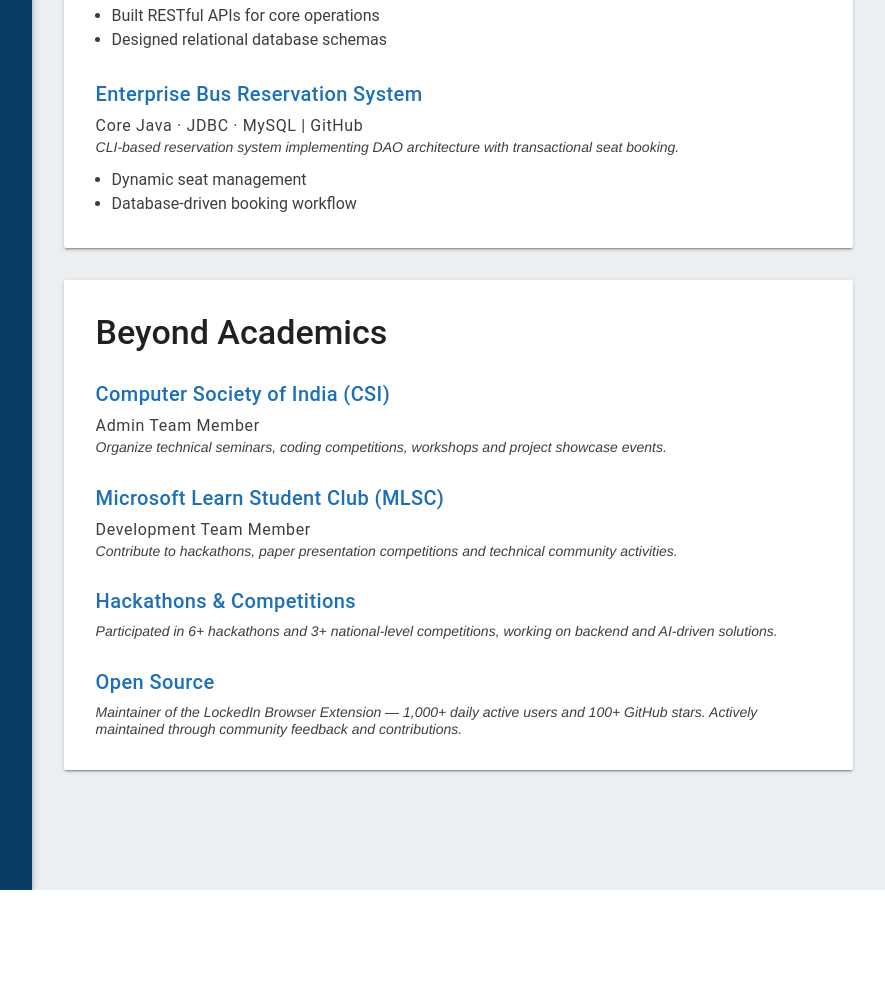
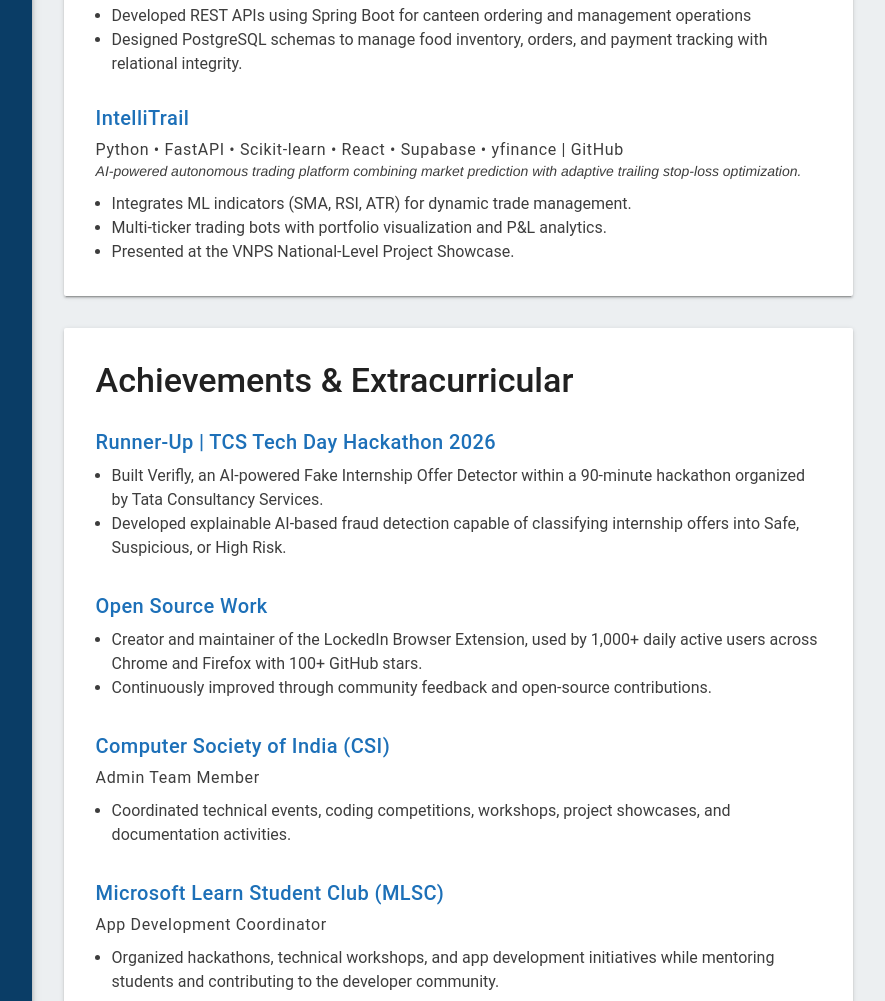
Before and after one commit to KartikHalkunde/kartikhalkunde.github.io, a plain HTML site: page index.html in a window 1280 px wide. Shown: the part 1158-2159 px from the top of the page, without its empty margins (395-1280 px from the left). Before the commit the page ends 2048 px from the top, so only its background shows below. Drawn offline with Linux system fonts and the light colour scheme.

Commit message:
mentioned tcs hackathon 2026 in the resume

```diff
--- a/index.html
+++ b/index.html
@@ -13,7 +13,8 @@
     <link rel="stylesheet" href="./css/materialdesignicons.min.css">
     <link rel="stylesheet" href="./css/style.css">
     <!-- Cloudflare Web Analytics -->
-    <script defer src='https://static.cloudflareinsights.com/beacon.min.js' data-cf-beacon='{"token": "ce2939b3275545c1be950e297dd83f96"}'></script>
+    <script defer src='https://static.cloudflareinsights.com/beacon.min.js'
+        data-cf-beacon='{"token": "ce2939b3275545c1be950e297dd83f96"}'></script>
 
 </head>
 
@@ -76,27 +77,32 @@
                     <h2 class="mdl-typography--title">Technical Skills</h2>
                     <ul>
                         <li>
-                            <p class="mdl-typography--caption mdl-typography--caption-color-contrast">Programming Languages</p>
+                            <p class="mdl-typography--caption mdl-typography--caption-color-contrast">Programming
+                                Languages</p>
                             <p class="mdl-typography--body-1">Java | SQL | JavaScript | Python | C</p>
                         </li>
                         <li>
                             <p class="mdl-typography--caption mdl-typography--caption-color-contrast">Backend
                                 Technologies</p>
-                            <p class="mdl-typography--body-1">Spring Boot | Spring Data JPA | REST APIs | JDBC | JAX-RS</p>
+                            <p class="mdl-typography--body-1">Spring Boot | Spring Data JPA | REST APIs | JDBC | JAX-RS
+                            </p>
                         </li>
                         <li>
                             <p class="mdl-typography--caption mdl-typography--caption-color-contrast">Databases</p>
                             <p class="mdl-typography--body-1">MySQL | PostgreSQL | Redis</p>
                         </li>
                         <li>
-                            <p class="mdl-typography--caption mdl-typography--caption-color-contrast">Developer Tools</p>
-                            <p class="mdl-typography--body-1">Git | Maven | IntelliJ IDEA | VS Code | Postman | Docker | Linux </p>
+                            <p class="mdl-typography--caption mdl-typography--caption-color-contrast">Developer Tools
+                            </p>
+                            <p class="mdl-typography--body-1">Git | Maven | IntelliJ IDEA | VS Code | Postman | Docker |
+                                Linux </p>
                         </li>
 
                         <li>
                             <p class="mdl-typography--caption mdl-typography--caption-color-contrast">Core CS Concepts
                             </p>
-                            <p class="mdl-typography--body-1">Data Structures & Algorithms | OOP | DBMS | OS | System Design</p>
+                            <p class="mdl-typography--body-1">Data Structures & Algorithms | OOP | DBMS | OS | System
+                                Design</p>
                         </li>
                     </ul>
                 </div>
@@ -118,7 +124,7 @@
                         2024 – 2028, Mumbai University
                     </p>
                     <ul class="mdl-typography--subhead mdl-typography--subhead-color-contrast">
-                        <li>CGPA: 8.11 / 10</li>
+                        <li>Grade: 8.11 / 10</li>
                     </ul>
                 </section>
             </section>
@@ -130,16 +136,20 @@
                     <h3 class="mdl-typography--title mdl-color-text--indigo-500">Tata Communications Limited</h3>
                     <p class="mdl-typography--subhead mdl-typography--subhead-color-contrast">Project Trainee Intern</p>
                     <p class="mdl-typography--body-1 mdl-typography--body-1-color-contrast">
-                        Summer 2026  |  Mumbai, India
+                        Summer 2026 | Mumbai, India
                     </p>
                     <ul class="mdl-typography--subhead mdl-typography--subhead-color-contrast">
-                        <li>Developed and enhanced enterprise RESTful APIs for the MOVE platform using Java, Spring Boot and legacy JAX-RS.</li>
-                        <li>Implemented enterprise authentication by integrating the Access Manager APIs and handling JWT-based authentication
-for secure downstream API communication.</li>
-                        <li>Developed JUnit test cases and validated REST APIs using Postman to ensure functionality and reliability across
-multiple service endpoints.</li>
-<li>Worked with Azure DevOps, Git, Redis, MySQL, Docker, and Azure Kubernetes Service (AKS) as part of enterprise
-backend development and deployment workflows.</li>
+                        <li>Developed and enhanced enterprise RESTful APIs for the MOVE platform using Java, Spring Boot
+                            and legacy JAX-RS.</li>
+                        <li>Implemented enterprise authentication by integrating the Access Manager APIs and handling
+                            JWT-based authentication
+                            for secure downstream API communication.</li>
+                        <li>Developed JUnit test cases and validated REST APIs using Postman to ensure functionality and
+                            reliability across
+                            multiple service endpoints.</li>
+                        <li>Worked with Azure DevOps, Git, Redis, MySQL, Docker, and Azure Kubernetes Service (AKS) as
+                            part of enterprise
+                            backend development and deployment workflows.</li>
                     </ul>
                 </section>
             </section>
@@ -177,23 +187,26 @@
                         authentication and role-based access control.
                     </p>
                     <ul class="mdl-typography--subhead mdl-typography--subhead-color-contrast">
-                        <li>Built RESTful APIs for core operations</li>
-                                                <li>Designed relational database schemas</li>
+                        <li>Developed REST APIs using Spring Boot for canteen ordering and management operations</li>
+                        <li>Designed PostgreSQL schemas to manage food inventory, orders, and payment tracking with
+                            relational integrity.</li>
                 </section>
 
                 <section>
-                    <h3 class="mdl-typography--title mdl-color-text--indigo-500">Enterprise Bus Reservation System</h3>
-                    <p class="mdl-typography--subhead mdl-typography--subhead-color-contrast">Core Java · JDBC · MySQL |
-                        <a href="https://github.com/KartikHalkunde/bus-reservation-system"
-                            style="color: inherit;">GitHub
+                    <h3 class="mdl-typography--title mdl-color-text--indigo-500">IntelliTrail </h3>
+                    <p class="mdl-typography--subhead mdl-typography--subhead-color-contrast">Python • FastAPI •
+                        Scikit-learn • React • Supabase • yfinance |
+                        <a href="https://github.com/PoorvaJawale/intellitrail" style="color: inherit;">GitHub
                         </a>
                     </p>
                     <p class="mdl-typography--body-1 mdl-typography--body-1-color-contrast">
-                        CLI-based reservation system implementing DAO architecture with transactional seat booking.
+                        AI-powered autonomous trading platform combining market prediction with adaptive trailing
+                        stop-loss optimization.
                     </p>
                     <ul class="mdl-typography--subhead mdl-typography--subhead-color-contrast">
-                        <li>Dynamic seat management</li>
-                        <li>Database-driven booking workflow</li>
+                        <li>Integrates ML indicators (SMA, RSI, ATR) for dynamic trade management.</li>
+                        <li>Multi-ticker trading bots with portfolio visualization and P&L analytics.</li>
+                        <li>Presented at the VNPS National-Level Project Showcase.</li>
                     </ul>
                 </section>
 
@@ -201,39 +214,68 @@
 
             <!-- Beyond Academics Section -->
             <section class="mdl-color--white mdl-shadow--2dp">
-                <h2 class="mdl-typography--display-1">Beyond Academics</h2>
+                <h2 class="mdl-typography--display-1">Achievements & Extracurricular</h2>
 
+                <!-- Achievement -->
                 <section>
-                    <h3 class="mdl-typography--title mdl-color-text--indigo-500">Computer Society of India (CSI)</h3>
-                    <p class="mdl-typography--subhead mdl-typography--subhead-color-contrast">Admin Team Member</p>
+                    <h3 class="mdl-typography--title mdl-color-text--indigo-500">
+                        Runner-Up | TCS Tech Day Hackathon 2026
+                    </h3>
                     <p class="mdl-typography--body-1 mdl-typography--body-1-color-contrast">
-                        Organize technical seminars, coding competitions, workshops and project showcase events.
+                    <ul class="mdl-typography--subhead mdl-typography--subhead-color-contrast">
+                        <li>Built Verifly, an AI-powered Fake Internship Offer Detector within a 90-minute hackathon
+                            organized by Tata Consultancy Services.</li>
+                        <li>Developed explainable AI-based fraud detection capable of classifying internship offers into
+                            Safe, Suspicious, or High Risk.</li>
+                    </ul>
                     </p>
                 </section>
 
+                <!-- Open Source -->
                 <section>
-                    <h3 class="mdl-typography--title mdl-color-text--indigo-500">Microsoft Learn Student Club (MLSC)
+                    <h3 class="mdl-typography--title mdl-color-text--indigo-500">
+                        Open Source Work
                     </h3>
-                    <p class="mdl-typography--subhead mdl-typography--subhead-color-contrast">Development Team Member
-                    </p>
                     <p class="mdl-typography--body-1 mdl-typography--body-1-color-contrast">
-                        Contribute to hackathons, paper presentation competitions and technical community activities.
+                    <ul class="mdl-typography--subhead mdl-typography--subhead-color-contrast">
+                        <li>Creator and maintainer of the LockedIn Browser Extension, used by
+                            1,000+ daily active users across Chrome and Firefox with
+                            100+ GitHub stars.</li>
+                        <li>Continuously improved through community feedback and
+                            open-source contributions.</li>
+                    </ul>
                     </p>
                 </section>
 
+                <!-- CSI -->
                 <section>
-                    <h3 class="mdl-typography--title mdl-color-text--indigo-500">Hackathons & Competitions</h3>
+                    <h3 class="mdl-typography--title mdl-color-text--indigo-500">
+                        Computer Society of India (CSI)
+                    </h3>
+                    <p class="mdl-typography--subhead mdl-typography--subhead-color-contrast">
+                        Admin Team Member
+                    </p>
                     <p class="mdl-typography--body-1 mdl-typography--body-1-color-contrast">
-                        Participated in 6+ hackathons and 3+ national-level competitions, working on backend and
-                        AI-driven solutions.
+                    <ul class="mdl-typography--subhead mdl-typography--subhead-color-contrast">
+                        <li>Coordinated technical events, coding competitions, workshops, project showcases, and
+                            documentation activities.</li>
+                    </ul>
                     </p>
                 </section>
 
+                <!-- MLSC -->
                 <section>
-                    <h3 class="mdl-typography--title mdl-color-text--indigo-500">Open Source</h3>
+                    <h3 class="mdl-typography--title mdl-color-text--indigo-500">
+                        Microsoft Learn Student Club (MLSC)
+                    </h3>
+                    <p class="mdl-typography--subhead mdl-typography--subhead-color-contrast">
+                        App Development Coordinator
+                    </p>
                     <p class="mdl-typography--body-1 mdl-typography--body-1-color-contrast">
-                        Maintainer of the LockedIn Browser Extension — 1,000+ daily active users and 100+ GitHub stars.
-                        Actively maintained through community feedback and contributions.
+                    <ul class="mdl-typography--subhead mdl-typography--subhead-color-contrast">
+                        <li>Organized hackathons, technical workshops, and app development initiatives while mentoring
+                            students and contributing to the developer community.</li>
+                    </ul>
                     </p>
                 </section>
 
```
Also changed, not shown: 1 other file.
